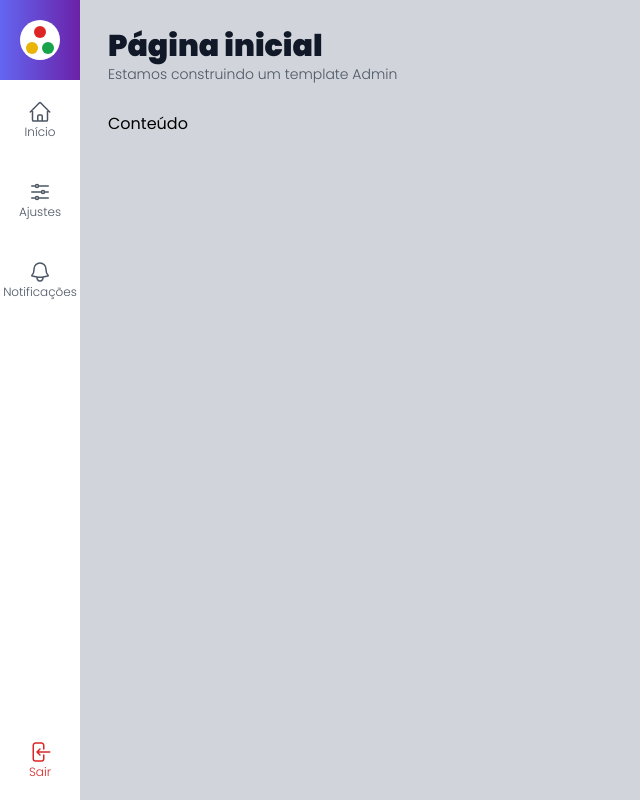
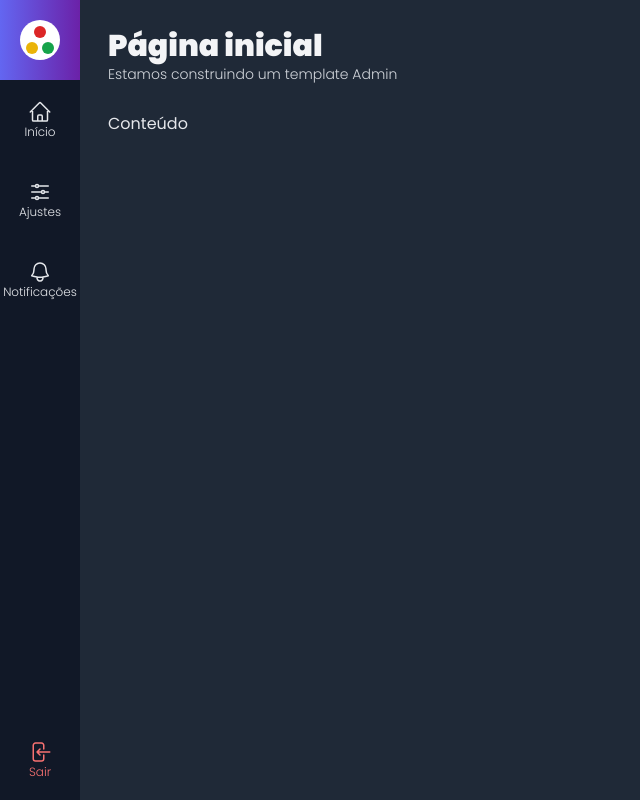
Before and after one commit to efss7/admin-template, a Next.js app: page / in a window 1280 px wide. Shown: the whole page, without its empty margins (0-640 px from the left). Built offline with nearby package versions, Linux system fonts and the light colour scheme.

Commit message:
Esquema de Cores

```diff
--- a/src/components/template/Content.tsx
+++ b/src/components/template/Content.tsx
@@ -4,8 +4,8 @@
 
 export default function Content(props: ContentProps) {
     return (
-            <div className={`flex flex-col mt-7`}>
-                {props.children}
-            </div>
+        <div className={`flex flex-col mt-7 dark:text-gray-200`}>
+            {props.children}
+        </div>
     )
 }
--- a/src/components/template/Layout.tsx
+++ b/src/components/template/Layout.tsx
@@ -10,7 +10,7 @@
 
 export default function Layout(props: LayoutProps) {
     return (
-        <div className={`flex h-screen w-screen`}>
+        <div className={`dark flex h-screen w-screen`}>
             <SideMenu />
             <div className={`flex flex-col w-full p-7
              bg-gray-300 dark:bg-gray-800 `}>
--- a/src/components/template/MenuItems.tsx
+++ b/src/components/template/MenuItems.tsx
@@ -12,8 +12,9 @@
     function renderLink() {
         return (
             <div className={`
-            flex flex-col justify-center
-            items-center h-20 w-20 text-gray-600
+            flex flex-col justify-center items-center
+            h-20 w-20
+            dark:text-gray-200
             ${props.className}
               `}>
                 {props.icon}
@@ -26,7 +27,7 @@
     }
     return (
         <li onClick={props.onClick} className={`
-            hover:bg-gray-100
+            hover:bg-gray-100 dark:hover:bg-gray-800
             cursor-pointer
             `}>
             {props.url ? (
--- a/src/components/template/SideMenu.tsx
+++ b/src/components/template/SideMenu.tsx
@@ -8,7 +8,10 @@
 
 export default function SideMenu(props: SideMenuProps) {
     return (
-        <aside className="flex flex-col">
+        <aside className="flex flex-col
+        bg-gray-200 text-gray-700
+        dark:bg-gray-900
+        ">
             <div className={`
             flex flex-col items-center justify-center
             bg-gradient-to-r from-indigo-500 to-purple-800
@@ -24,8 +27,8 @@
                 <MenuItems text='Sair' icon={IconLogout}
                 onClick={()=> console.log("logout")}
                 className={`
-                text-red-600
-                hover:bg-red-400 hover:text-white
+                text-red-600 dark:text-red-400
+                hover:bg-red-400 hover:text-white dark:hover:text-white
                 `}
                 />
             </ul>
--- a/src/components/template/Title.tsx
+++ b/src/components/template/Title.tsx
@@ -7,10 +7,10 @@
 export default function Title(props: TitleProps) {
     return (
         <div>
-            <h1 className={`font-black text-3xl text-gray-900`}>
+            <h1 className={`font-black text-3xl text-gray-900 dark:text-gray-100`}>
                 {props.title}
             </h1>
-            <h2 className={`font-light text-sm text-gray-600`}>
+            <h2 className={`font-light text-sm text-gray-600 dark:text-gray-300`}>
                 {props.subtitle}
             </h2>
         </div>
```
